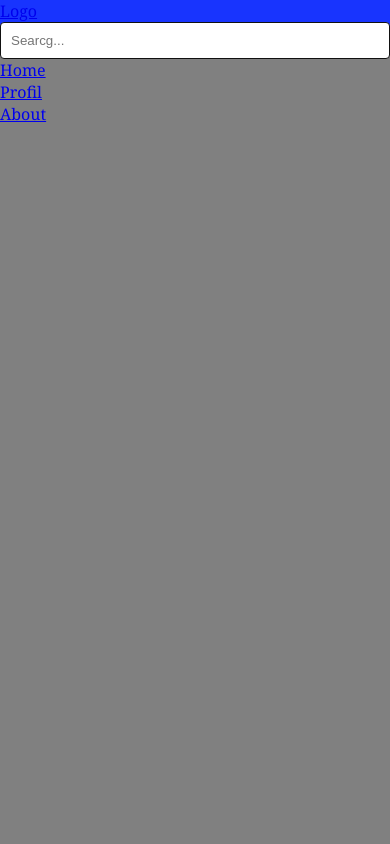
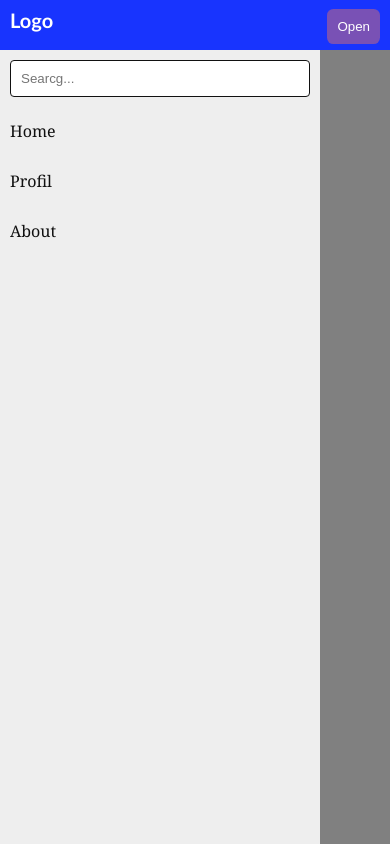
Before and after one commit to Jean-pierre14/chat-html-jquery, a PHP site: page /nav.html in a window 390 px wide. Run offline with PHP 8.4, Linux system fonts and the light colour scheme.

Commit message:
Media query 600px config

```diff
--- a/css/style.css
+++ b/css/style.css
@@ -76,6 +76,29 @@ img{
     float: right;
 }
 
+
+.hand{
+    position: absolute;
+    top: 0;
+    right: 10px;
+
+    height: 50px;
+    /* background: red; */
+
+    line-height: 50px;
+}
+.hand button{
+    /* background: none !important; */
+    outline: none !important;
+    border: none !important;
+    padding: 10px;
+    border-radius: .4rem;
+    color: #fff;
+
+    cursor: pointer;
+
+    background: rgba(218, 110, 110, 0.5)
+}
 @media(max-width: 600px){
     .navbar{
         position: fixed;
@@ -84,5 +107,69 @@ img{
         width: 100%;
         height: 50px;
         background-color: #1834fe;
+
+        display: block;
+        justify-content: center;
+    }
+    .left-Side{
+        position: relative;
+        width: 120px;
+        height: 50px;
+
+        justify-content: center;
+    }
+    .left-Side a{
+        text-decoration: none !important;
+        color: #fff;
+        line-height: 40px;
+        margin-left: 10px;
+
+        font-size: 20px;
+        font-family: calibri !important;
+        font-weight: 700;
+    }
+    .center-Side{
+        position: fixed;
+        top: 50px;
+        left: 0;
+
+        width: 320px;
+        z-index: 999;
+        padding: 10px;
+    }
+    .right-Side{
+        position: fixed;
+        top: 50px;
+        left: 0;
+
+        background-color: #eee;
+        width: 320px;
+        height: calc(100vh - 50px);
+        border-right: 2px solid rgba(0,0,0,0.5)
+                        unset 5px solid rgba(218, 110, 110, 0.5)
+    }
+    .right-Side ul{
+        position: relative;
+        margin-top: 60px;
+        list-style: none !important;
+    }
+    .right-Side ul li{
+        position: relative;
+        display: flex;
+    }
+    .right-Side ul li a{
+        position: relative;
+        text-decoration: none;
+        color: #111;
+        width: 100%;
+        height: 50px;
+
+        padding: 10px;
+        transition: all ease 0.3s;
+    }
+    .right-Side ul li a:hover{
+        position: relative;
+        color: #fff;
+        background: #1834fe;
     }
 }
--- a/nav.html
+++ b/nav.html
@@ -11,7 +11,7 @@
 
 <body>
     <nav class="navbar">
-        <div class="right-Side">
+        <div class="left-Side">
             <a href="#">Logo</a>
         </div>
         <div class="center-Side">
@@ -30,6 +30,9 @@
                 </li>
             </ul>
         </div>
+        <div class="hand">
+            <button>Open</button>
+        </div>
     </nav>
 </body>
 
```
